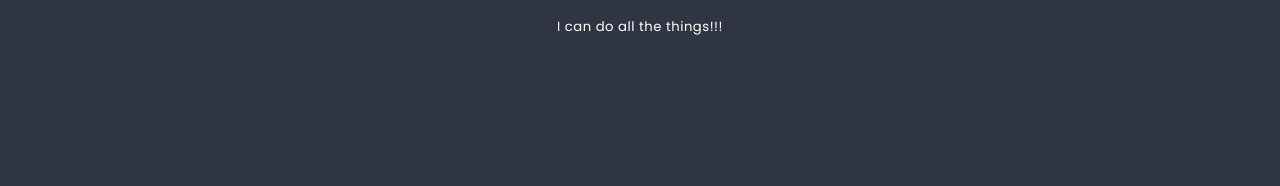
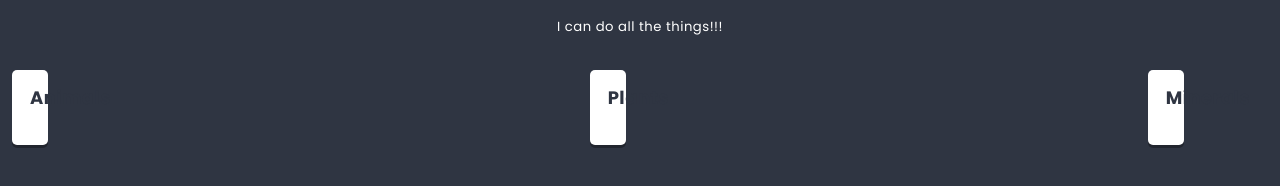
Before and after one commit to grzegorzmierzwa/to-do-list, a React app: page / in a window 1280 px wide. Shown: the part 362-548 px from the top of the page. Built offline with nearby package versions, Linux system fonts and the light colour scheme.

Commit message:
Add class Column

```diff
--- a/src/components/App/App.js
+++ b/src/components/App/App.js
@@ -9,7 +9,7 @@
         <main className={styles.component}>
           <h1 className={styles.title}>My first React app</h1>
           <h2 className={styles.subtitle}>Hello world!</h2>
-          <List title={['Things to do', <sup key='1'>soon!</sup>]}>
+          <List title={['Things to do', <sup key='1'>soon!</sup>, ]} img={"http://uploads.kodilla.com/bootcamp/fer/11.react/space.png"}>
           </List>
         </main>
       </div>
--- /dev/null
+++ b/src/components/Column/Column.js
@@ -0,0 +1,21 @@
+import React from 'react';
+import styles from './Column.scss';
+import PropTypes from 'prop-types';
+
+class Column extends React.Component {
+  static propTypes = {
+    titleColumn: PropTypes.string,
+  }
+
+  render() {
+    return (
+      <div>
+        <section className={styles.component}>
+            <h3 className={styles.title}>{this.props.titleColumn}</h3>
+        </section>
+      </div>
+    )
+  }
+}
+
+export default Column;
--- a/src/components/Hero/Hero.js
+++ b/src/components/Hero/Hero.js
@@ -6,13 +6,14 @@
   <div>
     <header className={styles.component}>
         <h2 className={styles.title}>{props.titleText}</h2>
-        <img className={styles.image} src="http://uploads.kodilla.com/bootcamp/fer/11.react/space.png" />
+        <img className={styles.image} src={props.img} />
     </header>
   </div>
 );
 
 Hero.propTypes = {
   titleText: PropTypes.node.isRequired,
+  img: PropTypes.string,
 }
 
 export default Hero;
--- a/src/components/List/List.js
+++ b/src/components/List/List.js
@@ -1,12 +1,15 @@
 import React from 'react';
 import styles from './List.scss';
 import Hero from '../Hero/Hero.js';
+import Column from '../Column/Column.js';
 import PropTypes from 'prop-types';
 
 class List extends React.Component {
   static propTypes = {
     title: PropTypes.node.isRequired,
     children: PropTypes.node,
+    img: PropTypes.string,
+    titleColumn: PropTypes.string,
   }
 
   static defaultProps = {
@@ -17,10 +20,15 @@
     return (
       <div>
         <section className={styles.component}>
-          <Hero titleText={this.props.title} />
+          <Hero titleText={this.props.title} img={this.props.img} />
           <div className={styles.description}>
-              {this.props.children}
+            {this.props.children}
           </div>
+          <div className={styles.columns}>
+            <Column titleColumn={'Animals'} />
+            <Column titleColumn={'Plants'} />
+            <Column titleColumn={'Minerals'} />
+        </div>
         </section>
       </div>
     )
```
